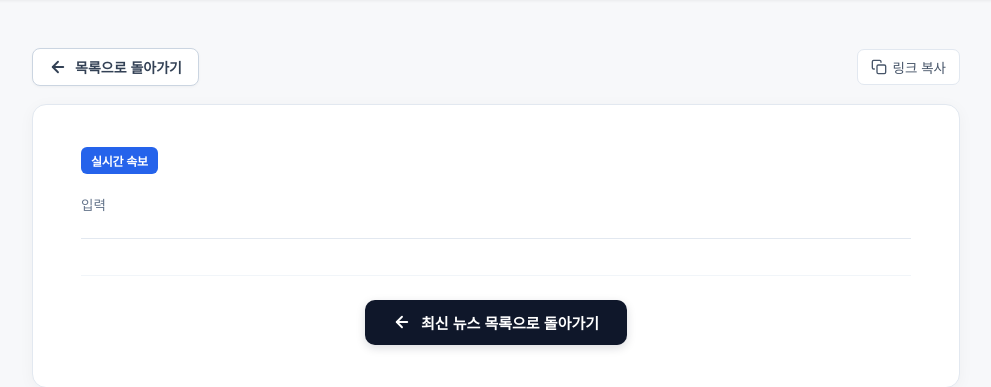
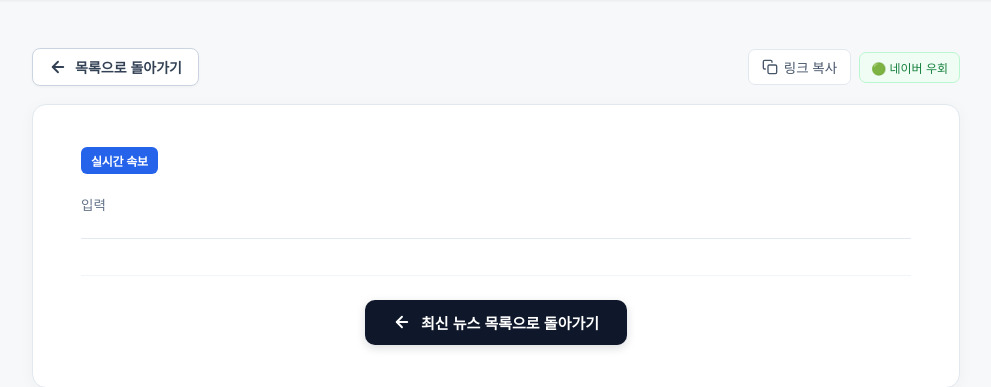
Before and after one commit to dortm11-maker/dortm11-maker, a Flask app: template templates/article.html in a window 1280 px wide. Shown: the part 57-444 px from the top of the page, without its empty margins (144-1135 px from the left). Run offline with Flask 3, Linux system fonts and the light colour scheme; the template is opened without the code that fills it, so the values that code supplies are empty; some libraries are stand-ins or nearby versions.

Commit message:
fix: ensure copyArticleUrl copies photo-rich article url by default for kakao sharing and add separate naver bridge button

```diff
--- a/templates/article.html
+++ b/templates/article.html
@@ -16,6 +16,8 @@
     {% set share_img = (article.og_img if article.og_img else (article.main_img if article.main_img else 'https://news-now-82jg.onrender.com/static/img/og_image.jpg')) %}
     <meta property="og:image" content="{{ share_img }}">
     <meta property="og:image:secure_url" content="{{ share_img }}">
+    <meta property="og:image:width" content="800">
+    <meta property="og:image:height" content="420">
     <meta property="og:url" content="{{ request.url }}">
 
     <!-- 트위터 카드 -->
@@ -151,13 +153,16 @@
             </svg>
             <span>목록으로 돌아가기</span>
         </button>
-        <div class="article-top-actions">
-            <button class="article-share-btn" onclick="copyArticleUrl()" title="링크 복사">
+        <div class="article-top-actions" style="display:flex; align-items:center; gap:8px;">
+            <button class="article-share-btn" onclick="copyArticlePhotoUrl()" title="카카오톡 공유 시 기사 사진과 제목이 큼직하게 뜨는 링크 복사">
                 <svg width="16" height="16" viewBox="0 0 24 24" fill="none" stroke="currentColor" stroke-width="2" stroke-linecap="round" stroke-linejoin="round">
                     <rect x="9" y="9" width="13" height="13" rx="2" ry="2"></rect>
                     <path d="M5 15H4a2 2 0 0 1-2-2V4a2 2 0 0 1 2-2h9a2 2 0 0 1 2 2v1"></path>
                 </svg>
                 <span id="copyText">링크 복사</span>
+            </button>
+            <button class="article-share-btn naver-bridge-btn" onclick="copyArticleNaverUrl()" title="네이버 도메인(link.naver.com) 우회 링크 복사" style="background:#f0fdf4; color:#15803d; border:1px solid #bbf7d0; font-size:12px; padding:6px 11px;">
+                <span id="copyNaverText">🟢 네이버 우회</span>
             </button>
         </div>
     </div>
@@ -379,18 +384,12 @@ function goBackOrHome() {
     }
 }
 
-// 기사 링크 복사 (네이버 공식 브릿지로 100% 자동 우회 변환하여 복사)
-function copyArticleUrl() {
+// 기사 링크 복사 (카톡 공유 시 기사 대표 사진 + 제목 100% 큼직하게 노출되는 링크 복사)
+function copyArticlePhotoUrl() {
     const currentLoc = window.location.href;
-    // 이전 캐시 파라미터 정리
     const cleanUrl = currentLoc.split('&_t=')[0].split('?_t=')[0];
-
-    // 카카오톡 스크랩 캐시 미스 방지용 타임스탬프 (5분 단위)
     const cacheKey = '_t=' + Math.floor(Date.now() / 300000);
     const ourUrl = cleanUrl + (cleanUrl.includes('?') ? '&' : '?') + cacheKey;
-
-    // 네이버 공식 브릿지 우회 링크 생성 (dst 명시로 안전 이동 보장)
-    const naverBridgeUrl = 'https://link.naver.com/bridge?url=' + encodeURIComponent(ourUrl) + '&dst=' + encodeURIComponent(ourUrl);
 
     const copyTxt = document.getElementById('copyText');
     const originalText = copyTxt ? copyTxt.textContent : '링크 복사';
@@ -402,8 +401,45 @@ function copyArticleUrl() {
         }
     }
 
+    navigator.clipboard.writeText(ourUrl).then(() => {
+        showSuccess('✅ 사진 공유 링크 복사됨!');
+    }).catch(() => {
+        const el = document.createElement('textarea');
+        el.value = ourUrl;
+        el.style.position = 'fixed';
+        el.style.opacity = '0';
+        document.body.appendChild(el);
+        el.select();
+        try {
+            document.execCommand('copy');
+            showSuccess('✅ 사진 공유 링크 복사됨!');
+        } catch(e) {
+            prompt('카톡 사진 공유용 링크:', ourUrl);
+        }
+        document.body.removeChild(el);
+    });
+}
+
+// 네이버 공식 브릿지 우회 링크 복사
+function copyArticleNaverUrl() {
+    const currentLoc = window.location.href;
+    const cleanUrl = currentLoc.split('&_t=')[0].split('?_t=')[0];
+    const cacheKey = '_t=' + Math.floor(Date.now() / 300000);
+    const ourUrl = cleanUrl + (cleanUrl.includes('?') ? '&' : '?') + cacheKey;
+    const naverBridgeUrl = 'https://link.naver.com/bridge?url=' + encodeURIComponent(ourUrl) + '&dst=' + encodeURIComponent(ourUrl);
+
+    const copyTxt = document.getElementById('copyNaverText');
+    const originalText = copyTxt ? copyTxt.textContent : '🟢 네이버 우회';
+
+    function showSuccess(msg) {
+        if (copyTxt) {
+            copyTxt.textContent = msg;
+            setTimeout(() => { copyTxt.textContent = originalText; }, 2500);
+        }
+    }
+
     navigator.clipboard.writeText(naverBridgeUrl).then(() => {
-        showSuccess('✅ 링크가 복사되었습니다!');
+        showSuccess('✅ 네이버 링크 복사됨!');
     }).catch(() => {
         const el = document.createElement('textarea');
         el.value = naverBridgeUrl;
@@ -413,12 +449,17 @@ function copyArticleUrl() {
         el.select();
         try {
             document.execCommand('copy');
-            showSuccess('✅ 링크가 복사되었습니다!');
+            showSuccess('✅ 네이버 링크 복사됨!');
         } catch(e) {
-            alert('복사할 링크:\n' + naverBridgeUrl);
+            prompt('네이버 우회 링크:', naverBridgeUrl);
         }
         document.body.removeChild(el);
     });
+}
+
+// 호환용
+function copyArticleUrl() {
+    copyArticlePhotoUrl();
 }
 
 // 티커 속도 & 무한 반복
```
Also changed, not shown: templates/admin_dashboard.html (+19 -2 lines).
